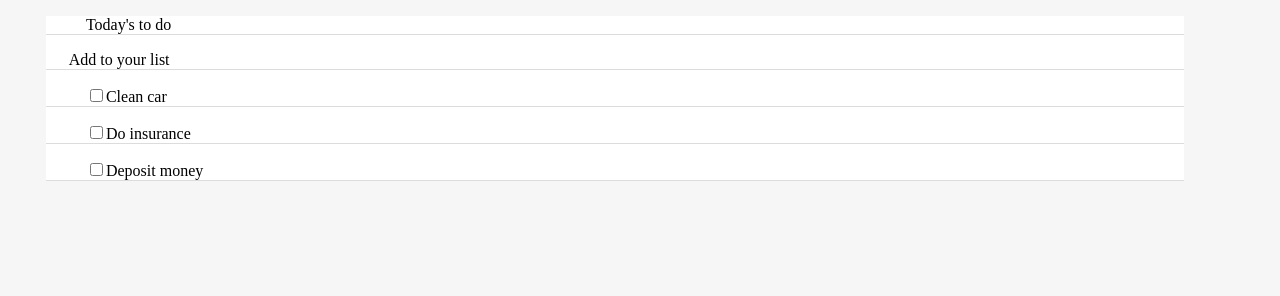
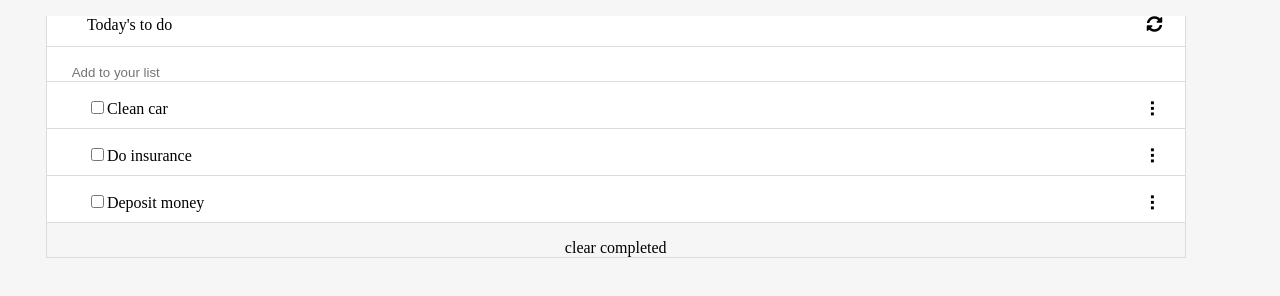
Before and after one commit to erezfree29/To_Do_List_2, a website built with webpack: page dist/index.html in a window 1280 px wide. Built offline with Linux system fonts and the light colour scheme.

Commit message:
to do list design

```diff
--- a/src/style.css
+++ b/src/style.css
@@ -4,8 +4,7 @@ body {
 
 .lists_container {
   background-color: rgb(255,255,255);
-  width: 90%;
-  margin-left: 3%;
+  height: 80%;
 }
 
 ul {
@@ -23,3 +22,41 @@ ul {
   border-bottom: 1px solid #DCDCDC;
   padding-left: 2%;
 }
+input[type="text"] { border: none }
+
+.container {
+  width: 90%;
+  margin-left: 3%;
+  background-color: rgb(246,246,246);
+  border-bottom: 1px solid #DCDCDC;
+  border-left: 1px solid #DCDCDC;
+  border-right: 1px solid #DCDCDC;
+
+}
+
+.clear {
+  display: flex;
+  justify-content: center;
+  align-items: center;
+}
+
+ul li:after {
+  content: '\2807';
+  font-size: 20px;
+  float: right;
+  padding-right: 2%;
+  margin-bottom: 10px;
+  }
+
+  ul li {
+    height: 30px;
+  }
+
+  .fa-sync-alt {
+    float: right;
+    padding-right: 2%;
+  }
+
+  .today {
+    height: 30px;
+  }
```
Also changed, not shown: dist/bundle.js, dist/index.html, src/scripts/index.js (line endings or trailing spaces).
